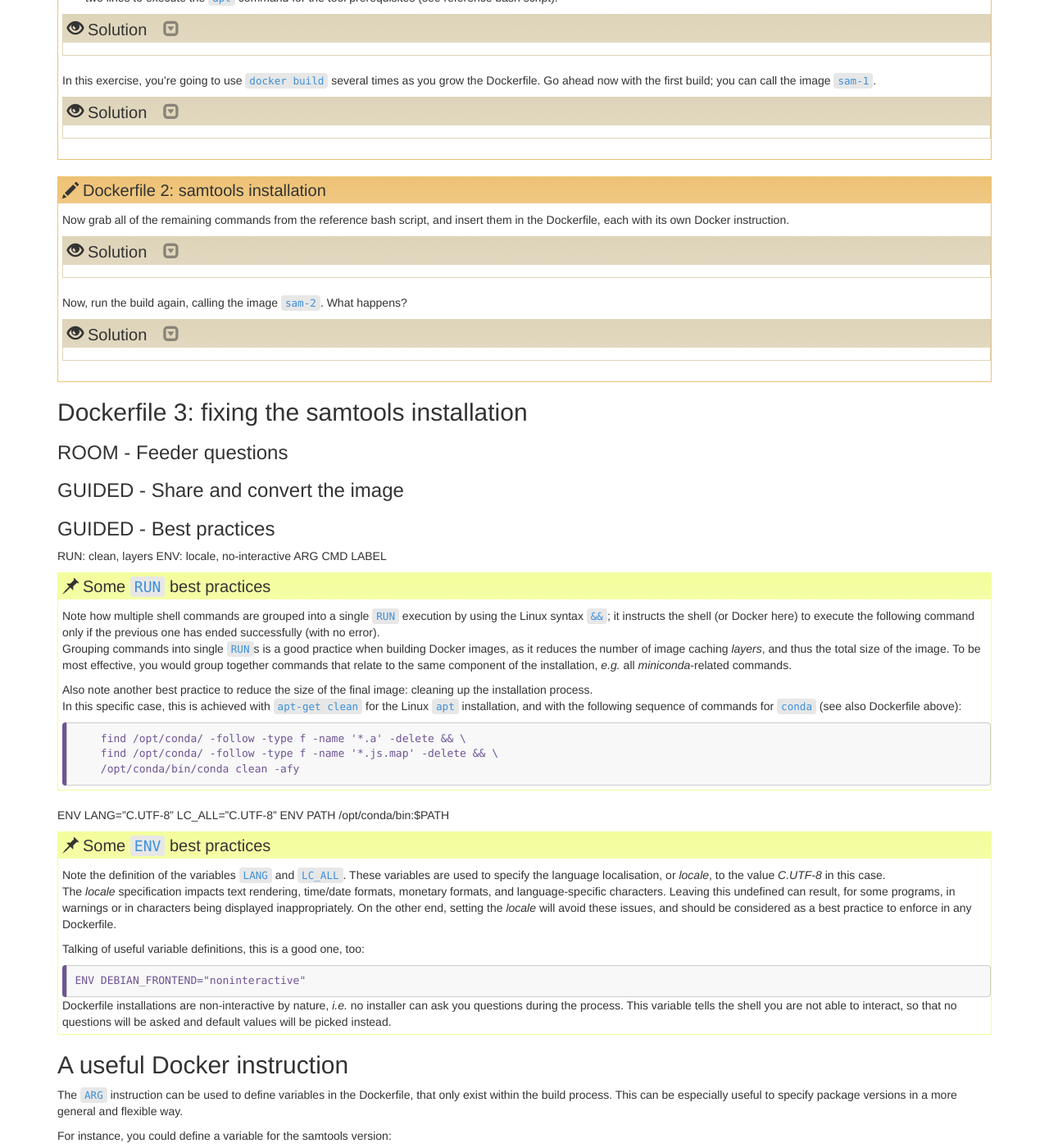
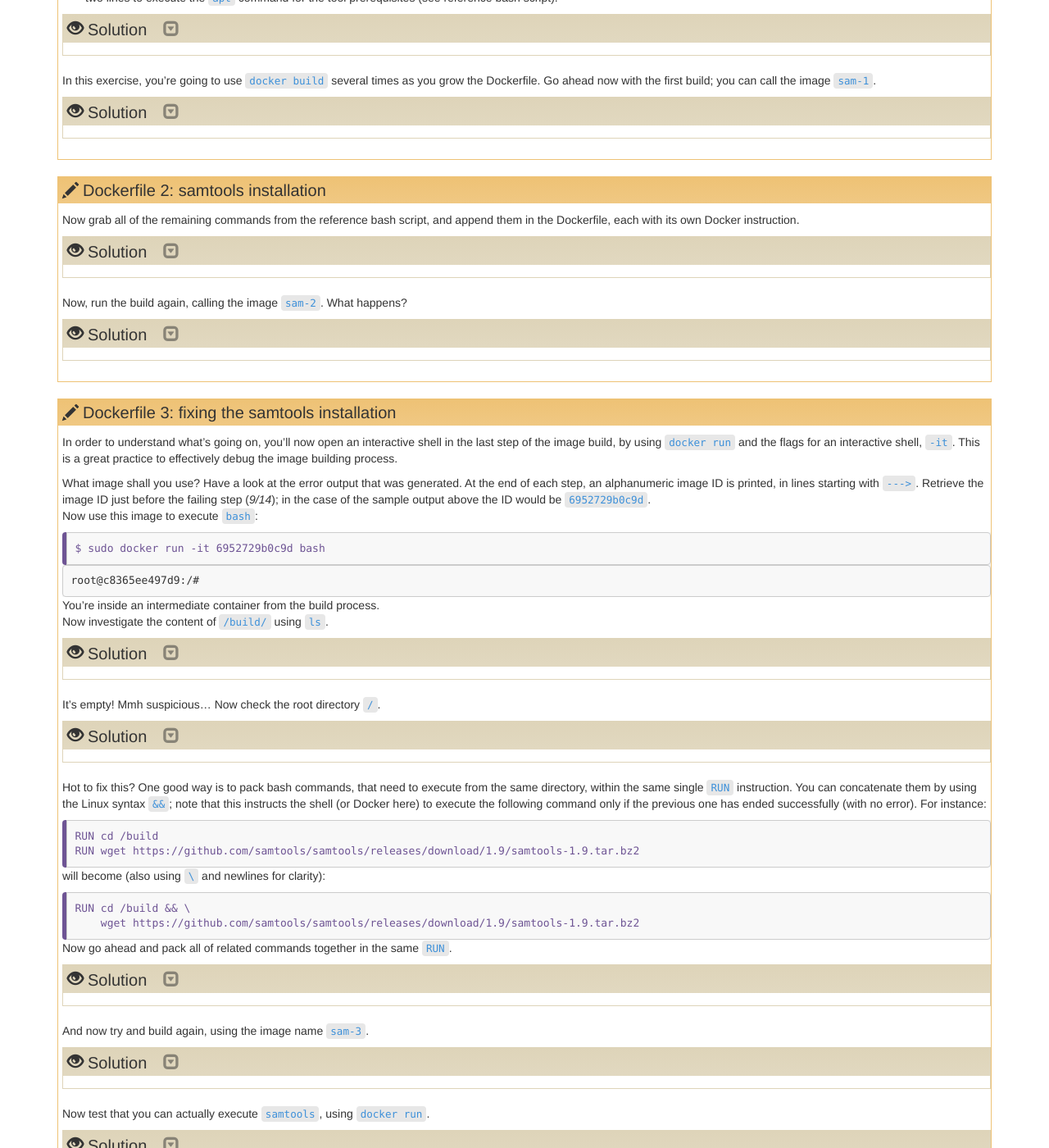
Before and after one commit to PawseySC/containers-bioinformatics-workshop, a Jekyll site: the page built from _episodes/5.build.md, in a window 1280 px wide and 1400 px high, scrolled down 4552 px. Shown: the whole window at 82% size. Built offline with Jekyll 4.4.1, drawn with Linux system fonts in a browser that asks for light colours; some of the changed text lies outside the part shown.

Commit message:
s3: compile exercise advancing

````diff
--- a/_episodes/5.build.md
+++ b/_episodes/5.build.md
@@ -334,10 +334,10 @@ make install
 
 Here's a short description of each block in this script:
 * install package dependencies using `apt`, the Ubuntu package manager; note how backslashes `\` followed by newlines are used to improve the readability of the code;
-* create a build directory;
+* create a build directory, `/build`;
 * download and untar the source code;
-* configure and compile samtools;
-* configure and compile htslib, a companion library.
+* configure and compile samtools (note we're specifying the installation path to be `/apps`);
+* compile htslib, a companion library.
 
 
 > ## Which base image would you pick?
@@ -416,30 +416,14 @@ Here's a short description of each block in this script:
 
 > ## Dockerfile 2: samtools installation
 >
-> Now grab all of the remaining commands from the reference bash script, and insert them in the Dockerfile, each with its own Docker instruction.
+> Now grab all of the remaining commands from the reference bash script, and append them in the Dockerfile, each with its own Docker instruction.
 >
 > > ## Solution
 > >
 > > ```
-> > FROM ubuntu:18.04
 > >
-> > # Install apt dependencies
-> > RUN apt-get update
-> > RUN apt-get -y install \
-> >       gcc \
-> >       libbz2-dev \
-> >       libcurl4-openssl-dev \
-> >       liblzma-dev \
-> >       libncurses5-dev \
-> >       libncursesw5-dev \
-> >       make \
-> >       perl \
-> >       tar \
-> >       vim \
-> >       wget \
-> >       zlib1g-dev
+> > [..]
 > >
-> > # Build samtools
 > > RUN mkdir /build
 > > RUN cd /build
 > > RUN wget https://github.com/samtools/samtools/releases/download/1.9/samtools-1.9.tar.bz2
@@ -485,6 +469,7 @@ Here's a short description of each block in this script:
 > > 3. The build stops with an error on step 9:
 > >
 > > ```
+> >  ---> 6952729b0c9d
 > > Step 9/14 : RUN ./configure --prefix=/apps
 > >  ---> Running in 00f36b1ce58c
 > > /bin/sh: 1: ./configure: not found
@@ -497,7 +482,190 @@ Here's a short description of each block in this script:
 {: .challenge}
 
 
-## Dockerfile 3: fixing the samtools installation
+> ## Dockerfile 3: fixing the samtools installation
+>
+> In order to understand what's going on, you'll now open an interactive shell in the last step of the image build, by using `docker run` and the flags for an interactive shell, `-it`.  This is a great practice to effectively debug the image building process.
+>
+> What image shall you use?  Have a look at the error output that was generated.  At the end of each step, an alphanumeric image ID is printed, in lines starting with `--->`.  Retrieve the image ID just before the failing step (*9/14*); in the case of the sample output above the ID would be `6952729b0c9d`.
+> Now use this image to execute `bash`:
+>
+> ```
+> $ sudo docker run -it 6952729b0c9d bash
+> ```
+> {: .bash}
+>
+> ```
+> root@c8365ee497d9:/#
+> ```
+> {:. output}
+>
+> You're inside an intermediate container from the build process.
+> Now investigate the content of `/build/` using `ls`.
+>
+> > ## Solution
+> >
+> > ```
+> > # ls /build
+> > ```
+> > {: .bash}
+> >
+> > ```
+> >
+> > ```
+> > {: .output}
+> {: .solution}
+>
+> It's empty! Mmh suspicious... Now check the root directory `/`.
+>
+> > ## Solution
+> >
+> > ```
+> > # ls /
+> > ```
+> > {: .bash}
+> >
+> > ```
+> > bin  boot  build  dev  etc  home  lib  lib64  media  mnt  opt  proc  root  run  samtools-1.9  samtools-1.9.tar.bz2  sbin  srv  sys  tmp  usr  var
+> > ```
+> > {: .output}
+> >
+> > Here you can see both the compressed source code, `samtools-1.9.tar.bz2`, and the uncompressed directory `samtools-1.9`.
+> > If you look back at the reference recipe, and to the latest Dockerfile, you would expect those to be under `/build` instead.
+> >
+> > You can now close the container interactive shell by typing `exit`, or hitting `Ctrl-D`.
+> >
+> > You're seeing here a behaviour that is characteristic of Docker builds: every time you issue a new `RUN` instruction, commands are executed from the root directory `/`, and NOT from the last active directory as you would expect.
+> {: .solution}
+>
+> Hot to fix this?
+> One good way is to pack bash commands, that need to execute from the same directory, within the same single `RUN` instruction.  You can concatenate them by using the Linux syntax `&&`; note that this instructs the shell (or Docker here) to execute the following command only if the previous one has ended successfully (with no error).  For instance:
+>
+> ```
+> RUN cd /build
+> RUN wget https://github.com/samtools/samtools/releases/download/1.9/samtools-1.9.tar.bz2
+> ```
+> {: .source}
+>
+> will become (also using `\` and newlines for clarity):
+>
+> ```
+> RUN cd /build && \
+>     wget https://github.com/samtools/samtools/releases/download/1.9/samtools-1.9.tar.bz2
+> ```
+> {: .source}
+>
+> Now go ahead and pack all of related commands together in the same `RUN`.
+>
+> > ## Solution
+> >
+> > ```
+> >
+> > [..]
+> >
+> > RUN mkdir /build
+> > RUN cd /build && \
+> >     wget https://github.com/samtools/samtools/releases/download/1.9/samtools-1.9.tar.bz2 && \
+> >     tar -vxjf samtools-1.9.tar.bz2 && \
+> >     cd samtools-1.9 && \
+> >     ./configure --prefix=/apps && \
+> >     make && \
+> >     make install && \
+> >     cd htslib-1.9 && \
+> >     make && \
+> >     make install
+> > ```
+> > {: .source}
+> {: .solution}
+>
+> And now try and build again, using the image name `sam-3`.
+>
+> > ## Solution
+> >
+> > ```
+> > $ sudo docker build -t sam-3 .
+> > ```
+> > {: .bash}
+> >
+> > Depending on the extent of your grouping action, you will now have between 3 and 5 build steps.
+> > It's taking a few minutes, and it looks like it's compiling some code... in the end:
+> >
+> > ```
+> > Successfully built cbd9a61c748c
+> > Successfully tagged sam-3:latest
+> > ```
+> > {: .output}
+> >
+> > It worked!  You successfully compiled samtools in the container image.
+> {: .solution}
+>
+> Now test that you can actually execute `samtools`, using `docker run`.
+>
+> > ## Solution
+> >
+> > ```
+> > $ sudo docker run sam-3 samtools
+> > ```
+> > {: .bash}
+> >
+> > ```
+> > docker: Error response from daemon: OCI runtime create failed: container_linux.go:348: starting container process caused "exec: \"samtools\": executable file not found in $PATH": unknown.
+> > ERRO[0000] error waiting for container: context canceled
+> > ```
+> > {: .output}
+> >
+> > There's an error saying *executable file not found in $PATH*.
+> > Come on, one last effort, you're close!
+> {: .solution}
+{: .challenge}
+
+
+## Dockerfile 4: locate samtools executables
+
+Open again an interactive session with `docker run -it`, to inspect the image `sam-3`.
+
+> ## Solution
+>
+> ```
+> $ sudo docker run -it sam-3 bash
+> ```
+> {: .bash}
+{: .solution}
+
+From the `./configure` line of the recipe and Dockerfile, you see that you asked to install the package under `/apps`.
+Use `ls` to inspect that directory, *e.g.* to look for a subdirectory `bin`, which is a common location for executables.
+
+> ## Solution
+>
+> ```
+> # ls /apps
+> ```
+> {: .bash}
+>
+> ```
+> bin  include  lib  share
+> ```
+> {: .output}
+>
+> There's indeed a `bin` directory.
+>
+> ```
+> # ls /apps/bin
+> ```
+> {: .bash}
+>
+> ```
+> ace2sam  blast2sam.pl   export2sam.pl  interpolate_sam.pl  maq2sam-short  md5sum-lite  plot-bamstats  sam2vcf.pl  samtools.pl            soap2sam.pl  varfilter.py  wgsim_eval.pl
+> bgzip    bowtie2sam.pl  htsfile        maq2sam-long        md5fa          novo2sam.pl  psl2sam.pl     samtools    seq_cache_populate.pl  tabix        wgsim         zoom2sam.pl
+> ```
+> {: .output}
+>
+> Bingo!  This directory contains a set of executables, including `samtools`.
+{: .solution}
+
+So your last edit to the Dockerfile will be to add `/apps/bin` to the `$PATH` environment variable, which tells the shell where to look for executables.  How shall you achieve this?
+
+In bash, you would use `export PATH=/apps/bin:$PATH`, so you might be tempted to just go with `RUN export PATH=/apps/bin:$PATH`.
+
 
 
 
````
Also changed, not shown: other parts of _episodes/5.build.md (+2 -2 lines).
